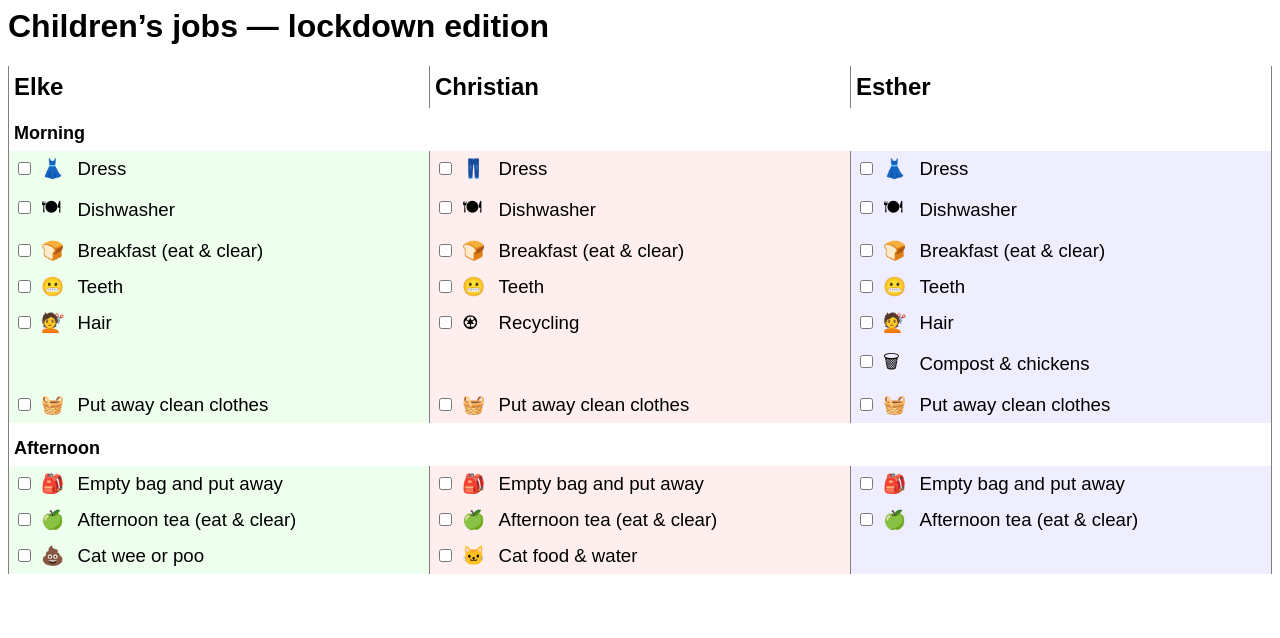
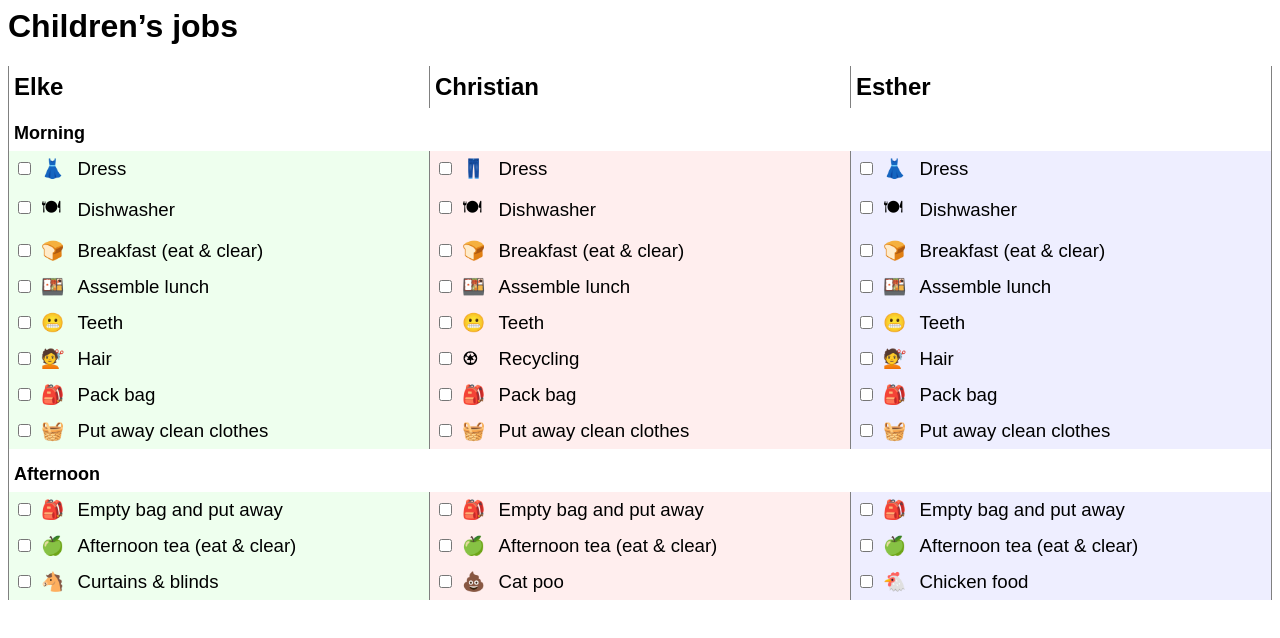
Before and after one commit to mhjb/jobs-list, a plain HTML site: page index.html in a window 1280 px wide. Drawn offline with Linux system fonts and the light colour scheme.

Commit message:
Adjustments

```diff
--- a/index.html
+++ b/index.html
@@ -31,7 +31,7 @@ input[type="checkbox"] {
 </style>
 </head>
 <body>
-    <h1>Children&rsquo;s jobs — lockdown edition</h1>
+    <h1>Children&rsquo;s jobs</h1>
     <table>
       <colgroup>
         <col style="background-color:#efe; width:4em; border-left: 1px solid gray">
@@ -61,11 +61,11 @@ input[type="checkbox"] {
         <td><input type="checkbox" id="11" /><label for="11">🍞</label></td><td><label for="11">Breakfast (eat & clear)</label></td>
         <td><input type="checkbox" id="12" /><label for="12">🍞</label></td><td><label for="12">Breakfast (eat & clear)</label></td>
       </tr>
-      <!-- <tr>
+      <tr>
         <td><input type="checkbox" id="13x" /><label for="13">🍱</label></td><td><label for="13x">Assemble lunch</label></td>
         <td><input type="checkbox" id="11x" /><label for="11">🍱</label></td><td><label for="11x">Assemble lunch</label></td>
         <td><input type="checkbox" id="12x" /><label for="12">🍱</label></td><td><label for="12x">Assemble lunch</label></td>
-      </tr> -->
+      </tr>
       <tr>
         <td><input type="checkbox" id="19" /><label for="19">😬</label></td><td><label for="19">Teeth</label></td>
         <td><input type="checkbox" id="20" /><label for="20">😬</label></td><td><label for="20">Teeth</label></td>
@@ -76,17 +76,10 @@ input[type="checkbox"] {
         <td><input type="checkbox" id="7" /><label for="7">♼</label></td><td><label for="7">Recycling</label></td>
         <td><input type="checkbox" id="16c" /><label for="16c">💇</label></td><td><label for="16c">Hair</label></td>
       </tr>
-      <!-- <tr>
-        <td><input type="checkbox" id="19b" /><label for="19b">🎒</label></td><td><label for="19b">Bag</label></td>
-        <td><input type="checkbox" id="20b" /><label for="20b">🎒</label></td><td><label for="20b">Bag</label></td>
-        <td><input type="checkbox" id="21b" /><label for="21b">🎒</label></td><td><label for="21b">Bag</label></td>
-      </tr> -->
       <tr>
-        <!-- <td><input type="checkbox" id="22" /><label for="22">💩</label></td><td><label for="22">Cat wee or poo</label></td>
-        <td><input type="checkbox" id="24" /><label for="24">🐱</label></td><td><label for="24">Cat food & water</label></td> -->
-        <td colspan="2"></td>
-        <td colspan="2"></td>
-        <td><input type="checkbox" id="15" /><label for="15">🗑</label></td><td><label for="15">Compost & chickens</label></td>
+        <td><input type="checkbox" id="19b" /><label for="19b">🎒</label></td><td><label for="19b">Pack bag</label></td>
+        <td><input type="checkbox" id="20b" /><label for="20b">🎒</label></td><td><label for="20b">Pack bag</label></td>
+        <td><input type="checkbox" id="21b" /><label for="21b">🎒</label></td><td><label for="21b">Pack bag</label></td>
       </tr>
       <tr>
         <td><input type="checkbox" id="37" /><label for="37">🧺</label></td><td><label for="37">Put away clean clothes</label></td>
@@ -115,9 +108,11 @@ input[type="checkbox"] {
         <td><input type="checkbox" id="33" /><label for="33">🍏</label></td><td><label for="33">Afternoon tea (eat & clear)</label></td>
       </tr>
       <tr>
-        <td><input type="checkbox" id="22e" /><label for="22e">💩</label></td><td><label for="22e">Cat wee or poo</label></td>
-        <td><input type="checkbox" id="24e" /><label for="24e">🐱</label></td><td><label for="24e">Cat food & water</label></td>
-        <td></td><td></td>
+        <!-- <td><input type="checkbox" id="22" /><label for="22">💩</label></td><td><label for="22">Cat wee or poo</label></td>
+        <td><input type="checkbox" id="24" /><label for="24">🐱</label></td><td><label for="24">Cat food & water</label></td> -->
+        <td><input type="checkbox" id="22e" /><label for="43">🐴</label></td><td><label for="43">Curtains & blinds</label></td>
+        <td><input type="checkbox" id="22e" /><label for="22e">💩</label></td><td><label for="22e">Cat poo</label></td>
+        <td><input type="checkbox" id="15" /><label for="15">🐔</label></td><td><label for="15">Chicken food</label></td>
       </tr>
     </table>
 </body>
```
